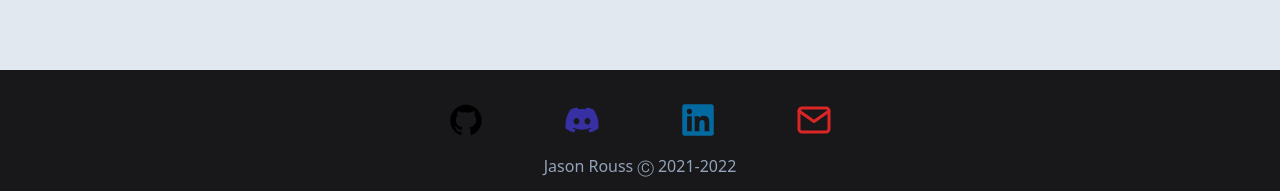
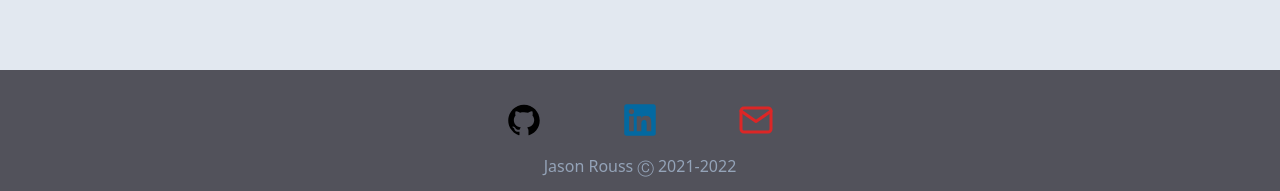
Before and after one commit to jasonrouss/blood-search-main, a React (Create React App) app in the folder client/: page /create-give in a window 1280 px wide. Shown: the part 634-825 px from the top of the page. Built offline with nearby package versions, Linux system fonts and the light colour scheme.

Commit message:
fixed bg color

```diff
--- a/client/src/components/Footer.js
+++ b/client/src/components/Footer.js
@@ -5,7 +5,7 @@ import { FiMail } from "react-icons/fi";
 const Footer = () => {
   return (
     <footer
-      className="footer relative   inset-x-0 bottom-0 mt-40 bg-zinc-900"
+      className="footer relative   inset-x-0 bottom-0 mt-40 bg-zinc-600"
     >
       {/* Icons */}
       <div className="flex mx-2 justify-center icons">
@@ -17,9 +17,7 @@ const Footer = () => {
           >
             <AiFillGithub />
           </a>
-          <a className="text-indigo-800" href="https://discord.gg/TRsp77VNZN">
-            <FaDiscord />
-          </a>
+
           <a
             className="text-sky-700"
             href="https://www.linkedin.com/in/jason-rouss-7a8129190/"
```
